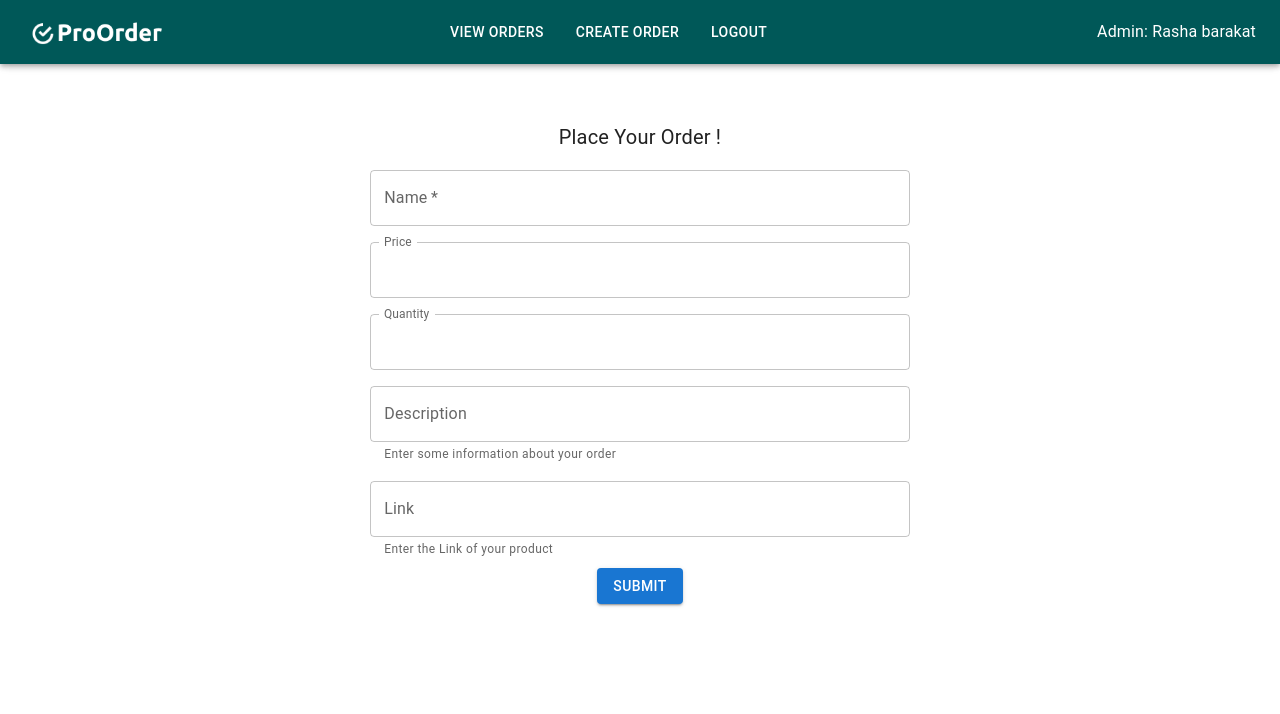
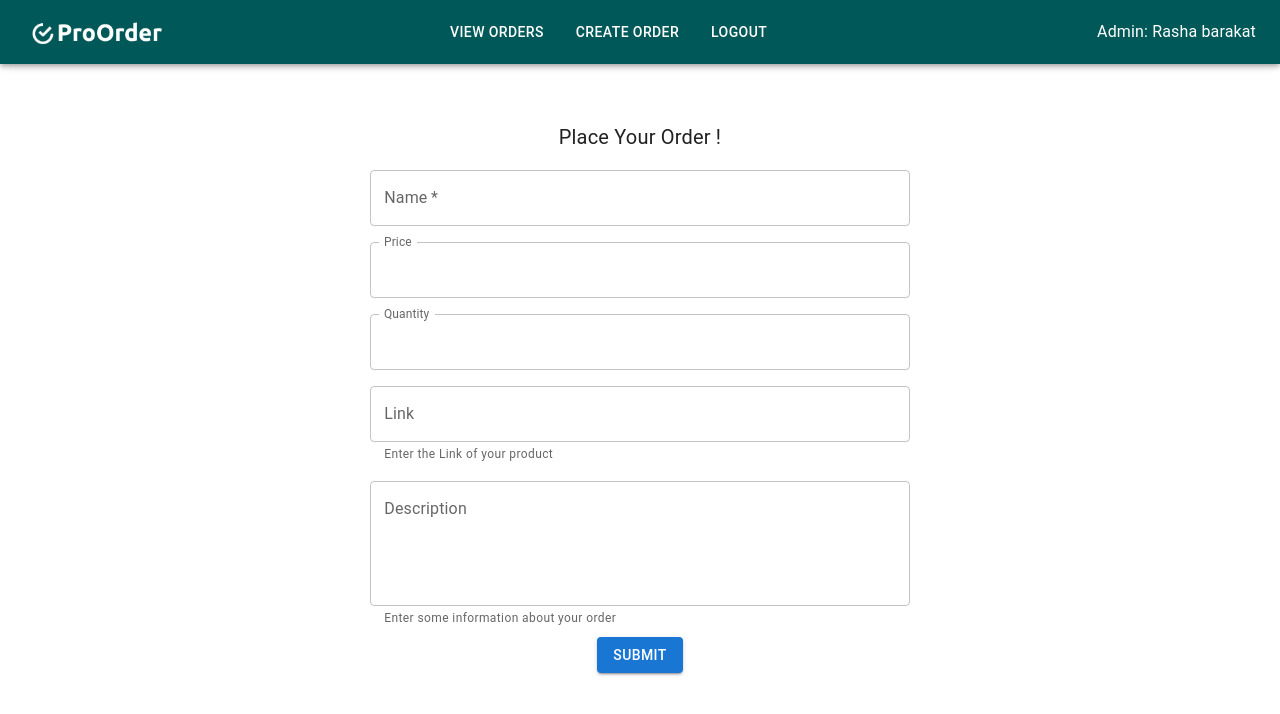
Before and after one commit to KJ-77/POSystem-dev, a React (Vite) app: page /OrderForm in a window 1280 px wide. Shown: the top 714 px of the page. Built offline with nearby package versions, Linux system fonts and the light colour scheme.

Commit message:
TitleBar And EmployeePage

```diff
--- a/src/components/TitleBar.tsx
+++ b/src/components/TitleBar.tsx
@@ -56,7 +56,7 @@ const TitleBar: React.FC<Props> = ({ window, role }) => {
   const drawer = (
     <Box onClick={handleDrawerToggle} sx={{ textAlign: 'center' }}>
       <Typography variant="h6" sx={{ my: 2 }}>
-        MUI
+        ProOrder
       </Typography>
       <Divider />
       <List>
--- a/src/pages/OrderForm.tsx
+++ b/src/pages/OrderForm.tsx
@@ -28,7 +28,6 @@ export default function FormPropsTextFields() {
     sx={{
       '& .MuiTextField-root': { m: 1, width: '60ch' },
     }}
-    noValidate
     autoComplete="off">
       <Typography
       align="center"
@@ -62,23 +61,24 @@ export default function FormPropsTextFields() {
                   shrink: true,
                 }}
               />
-              <TextField
-                id="outlined-helperText"
-                label="Description"
-                placeholder="Please enter text"
-                helperText="Enter some information about your order"
-            />
+
             <TextField
                 id="outlined-helperText"
                 label="Link"
                 placeholder="https://www.amazon.com/AmazonBasics-Matte-Keyboard-QWERTY-Layout/dp/B07WJ5D3H4/ref=sr_1_1_ffob_sspa?dib=eyJ2IjoiMSJ9.R8S3hPZYQHddcgNhieVzSjJ_5_HbLJNFvcpcNua-7vfEea-zzOw1gzo9EpkgszIP0P16_MbjYVR8a7sxtV6rasfLbk1HZDfinBRSiPT9PWIZKM1t3k6dGv7cjp1YANV-OJiqMC3x3Ay3J_QTluVU3UYkLOXyBnl4zVWmfo_Z2C5KEeHqSGTubqWuehfC6HbrG_AwzhLxhs1Eipm5fQl8FmgEi7dcOHF5YqzqvjGiAvs.UnBFzaa6joI6qj_OtWU_1vqwlmYsPzbOwhQ0n6Zs6xg&dib_tag=se&keywords=keyboard&qid=1724401868&sr=8-1-spons&sp_csd=d2lkZ2V0TmFtZT1zcF9hdGY&th=1"
                 helperText="Enter the Link of your product"
             />
+                          <TextField
+                id="outlined-helperText"
+                label="Description"
+                placeholder="Please enter text"
+                helperText="Enter some information about your order"
+                multiline rows={4}
+            />
       <Button
         type="submit"
         variant="contained"
         color="primary"
-
       >
         Submit
       </Button>
```
